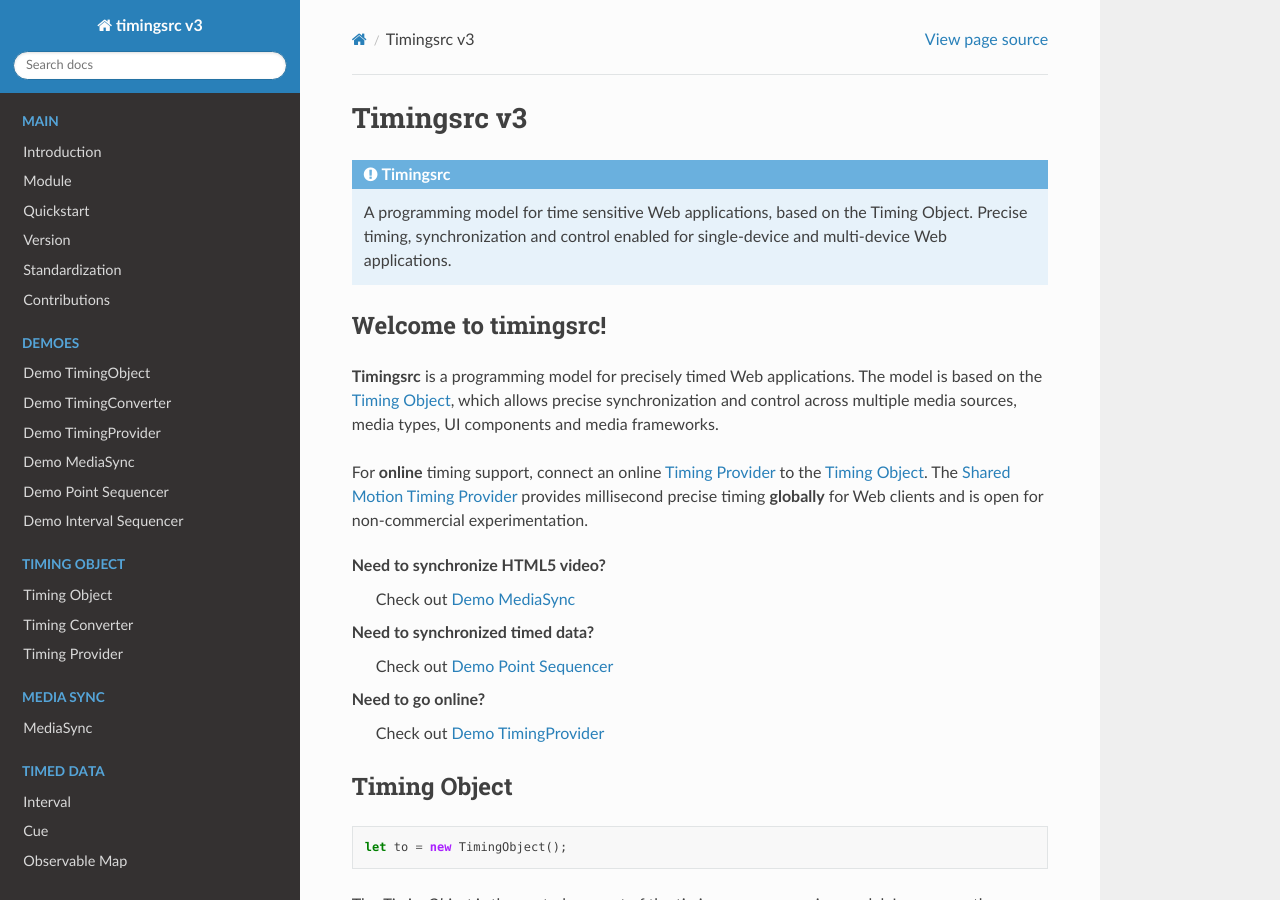
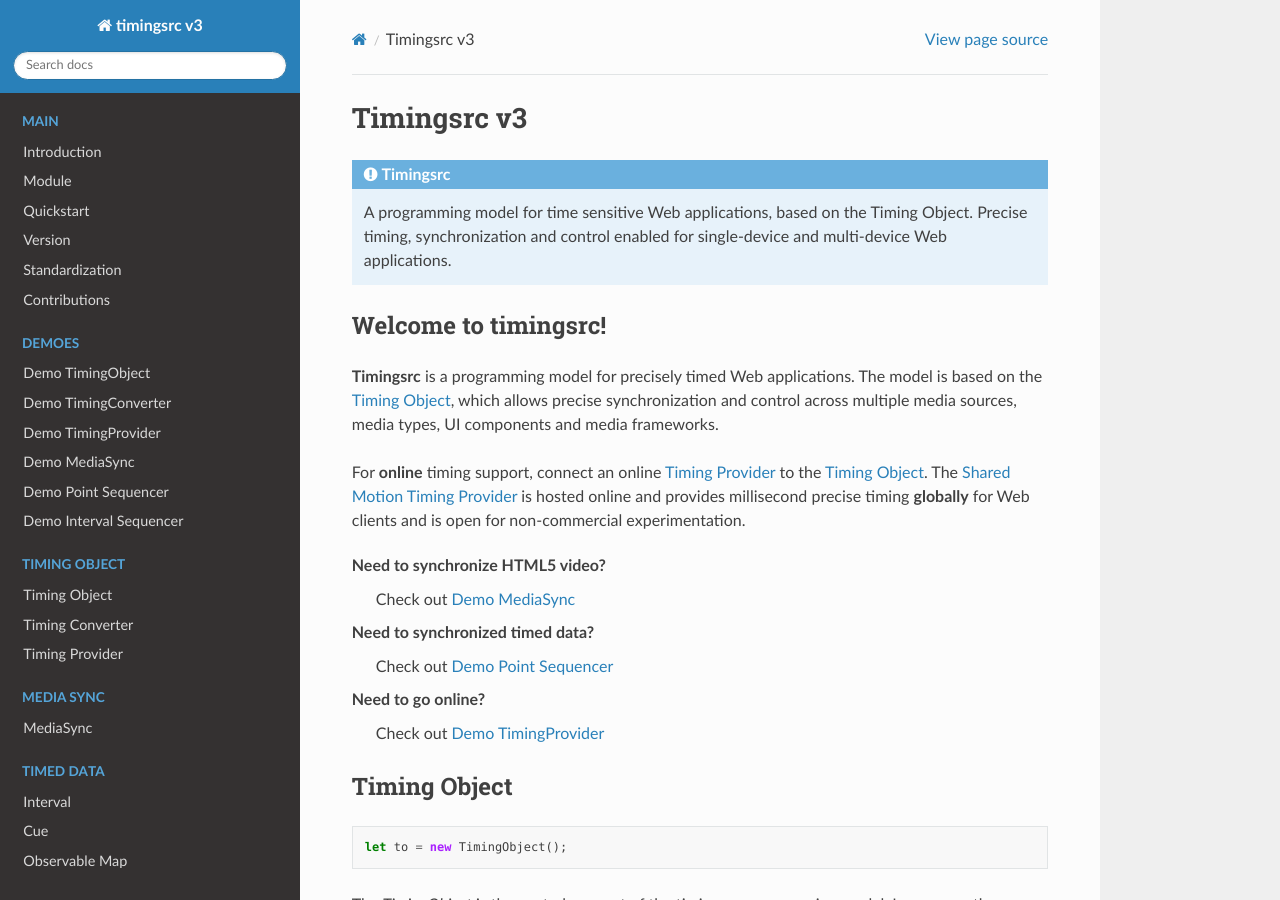
Before and after one commit to ingararntzen/timingdocs, a Sphinx documentation site: the page built from docs/source/index.rst, in a window 1280 px wide and 900 px high. Built offline with Sphinx 7.4.7 and the Read the Docs theme 2.0.0, drawn with Linux system fonts in a browser that asks for light colours.

Commit message:
minor fix

```diff
--- a/docs/source/index.rst
+++ b/docs/source/index.rst
@@ -98,7 +98,7 @@ Welcome to timingsrc!
 
 **Timingsrc** is a programming model for precisely timed Web applications. The model is based on the :ref:`timingobject`, which allows precise synchronization and control across multiple media sources, media types, UI components and media frameworks.
 
-For **online** timing support, connect an online :ref:`timingprovider` to the :ref:`timingobject`. The :ref:`timingprovider-sharedmotion` provides millisecond precise timing **globally** for Web clients and is open for non-commercial experimentation.
+For **online** timing support, connect an online :ref:`timingprovider` to the :ref:`timingobject`. The :ref:`timingprovider-sharedmotion` is hosted online and provides millisecond precise timing **globally** for Web clients and is open for non-commercial experimentation.
 
 Need to synchronize HTML5 video?
 	Check out :ref:`demo-mediasync`
```
